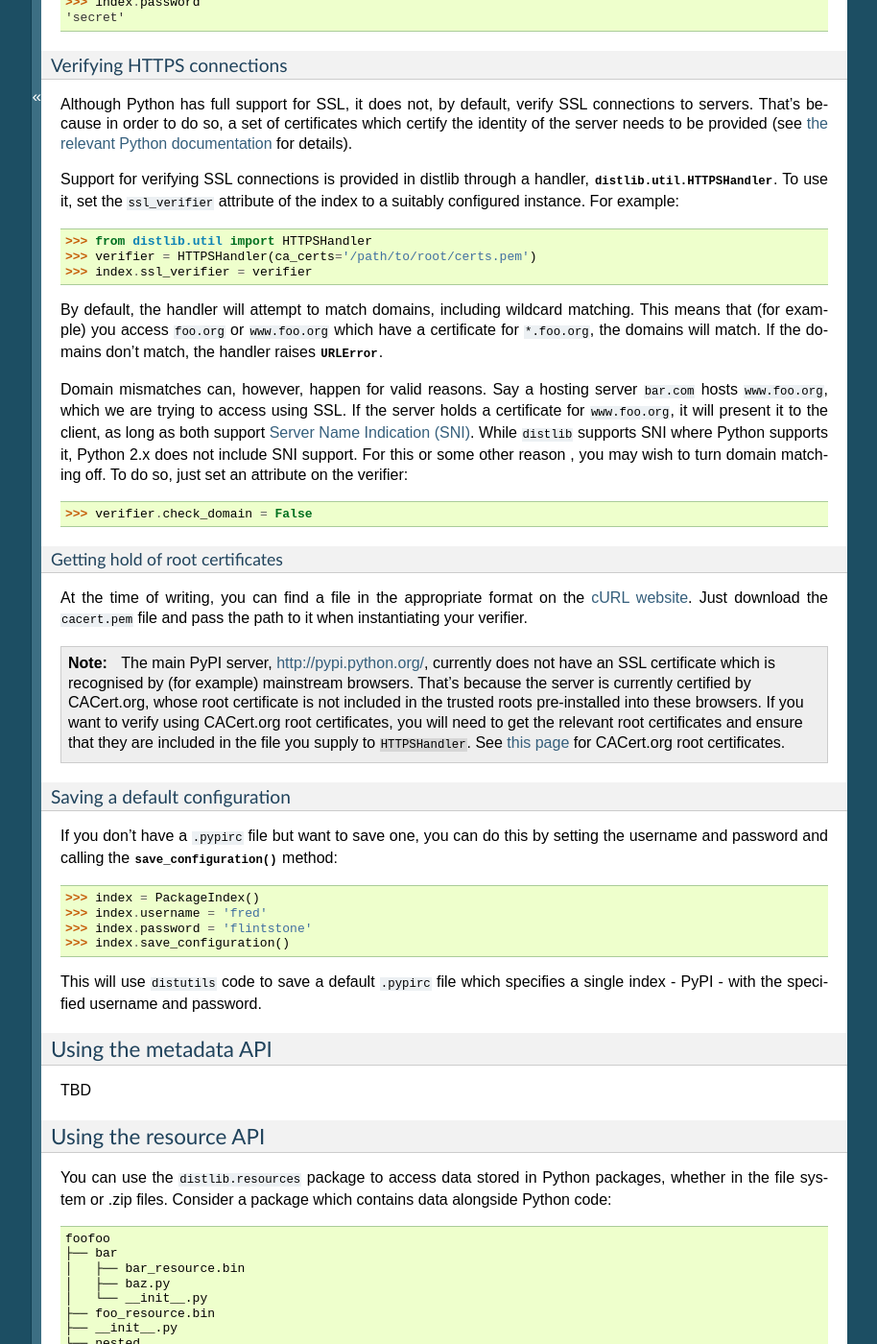
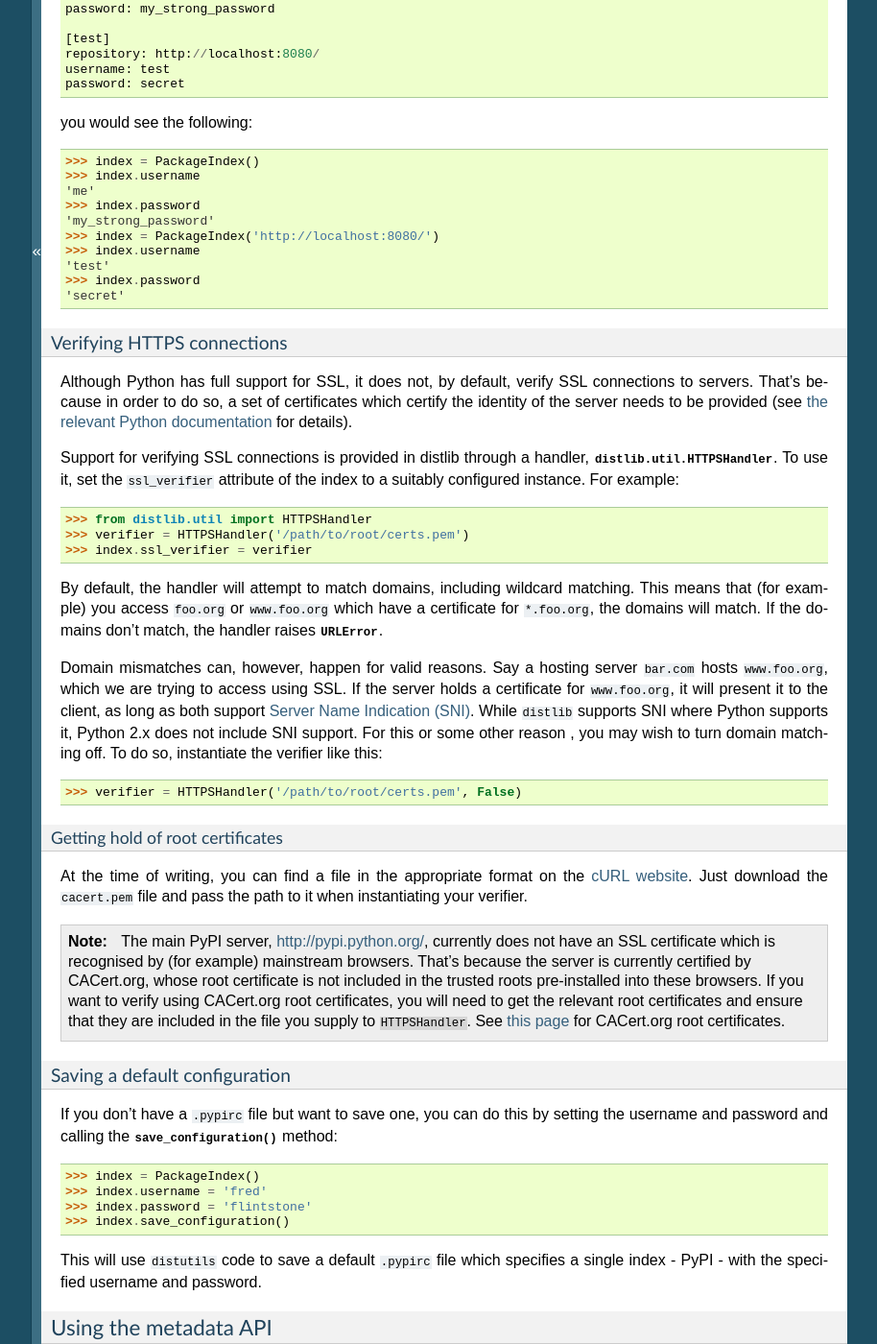
Before and after one commit to dstufft/distlib, a Sphinx documentation site: the page built from docs/tutorial.rst, in a window 1280 px wide and 1400 px high, scrolled down 9028 px. Shown: the whole window at 96% size, without its empty margins (187-1101 px from the left). Built offline with Sphinx 7.4.7, drawn with Linux system fonts in a browser that asks for light colours; formulas are drawn with MathJax 3; comment, search, counter and statistics services are not loaded; some of the changed text lies outside the part shown.

```diff
--- a/docs/tutorial.rst
+++ b/docs/tutorial.rst
@@ -57,6 +57,22 @@ This is a slightly modified version of Ralf Schmitt's `pypiserver
 to the ``tests`` folder of the ``distlib`` distribution.
 
 If the server script is not available, the tests which use it will be skipped.
+
+PYPI availability
+^^^^^^^^^^^^^^^^^
+
+If PyPI is unavailable or slow, then some of the tests can fail or become
+painfully slow. To skip tests that might be sometimes slow, set the
+``SKIP_SLOW`` environment variable::
+
+    $ SKIP_SLOW=1 python setup.py test
+
+on Posix, or::
+
+    C:\> set SKIP_SLOW=1
+    C:\> python setup.py test
+
+on Windows.
 
 
 First steps
@@ -587,7 +603,7 @@ Support for verifying SSL connections is provided in distlib through a handler,
 attribute of the index to a suitably configured instance. For example::
 
     >>> from distlib.util import HTTPSHandler
-    >>> verifier = HTTPSHandler(ca_certs='/path/to/root/certs.pem')
+    >>> verifier = HTTPSHandler('/path/to/root/certs.pem')
     >>> index.ssl_verifier = verifier
 
 By default, the handler will attempt to match domains, including wildcard
@@ -602,9 +618,9 @@ client, as long as both support `Server Name Indication (SNI)
 <http://wikipedia.org/wiki/Server_Name_Indication>`_. While ``distlib``
 supports SNI where Python supports it, Python 2.x does not include SNI support.
 For this or some other reason , you may wish to turn domain matching off. To do
-so, just set an attribute on the verifier::
+so, instantiate the verifier like this::
 
-    >>> verifier.check_domain = False
+    >>> verifier = HTTPSHandler('/path/to/root/certs.pem', False)
 
 
 Getting hold of root certificates
```
